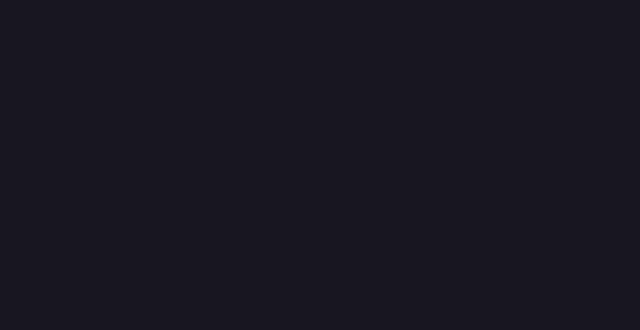
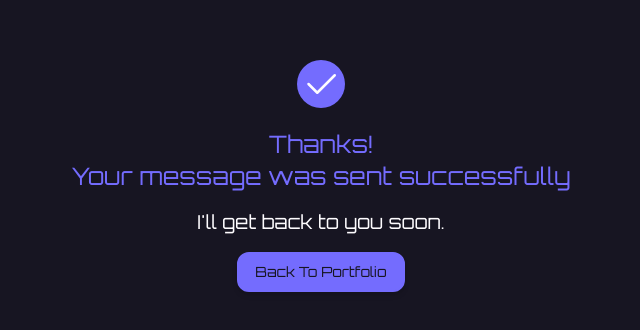
Before and after one commit to douglassantiagos/portfolio, a React (Vite) app: page /success in a window 1280 px wide. Before the commit this address had no page. Shown: the part 184-514 px from the top of the page, without its empty margins (319-959 px from the left). Built offline with nearby package versions, Linux system fonts and the light colour scheme; a web font is replaced by a local one.

Commit message:
fixed route

```diff
--- a/src/App.tsx
+++ b/src/App.tsx
@@ -15,7 +15,7 @@
         </div>
         }
       />
-      <Route path="/success.html" element={<Success />} />
+      <Route path="/success" element={<Success />} />
     </Routes>
   )
 }
--- a/src/components/Form.tsx
+++ b/src/components/Form.tsx
@@ -1,6 +1,7 @@
 import { useState } from "react";
 import { EnvelopeSimple } from "phosphor-react";
 import { Loading } from "./Loading";
+import { Link } from "react-router-dom";
 
 export function Form() {
   const [comment, setComment] = useState('');
@@ -58,10 +59,12 @@
           { isSendingMessage
             ? <Loading />
             :
-            <span className="flex items-center">
-              <EnvelopeSimple weight="bold" className="mr-1 w-4 h-4" />
-              Send Message
-            </span>
+            <Link to='/success'>
+              <span className="flex items-center">
+                <EnvelopeSimple weight="bold" className="mr-1 w-4 h-4" />
+                Send Message
+              </span>
+            </Link>
           }
         </button>
       </footer>
```
